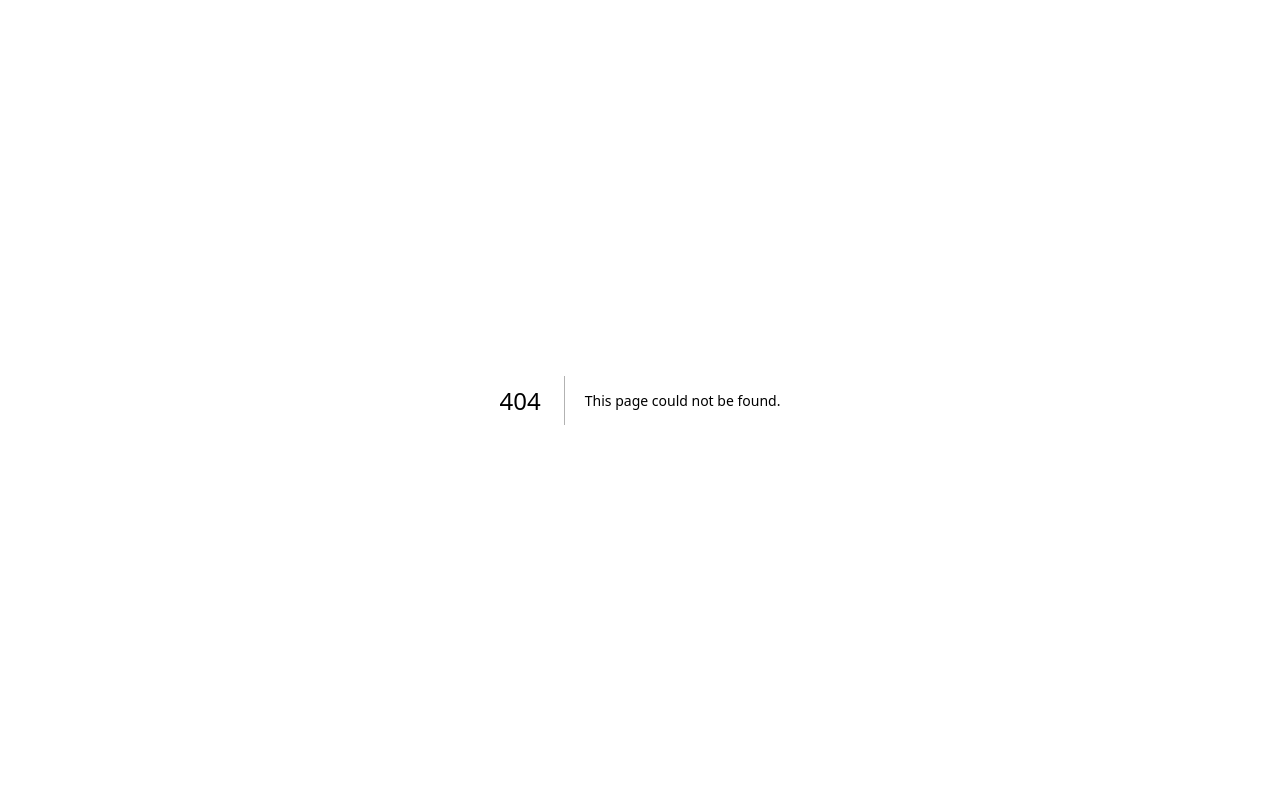
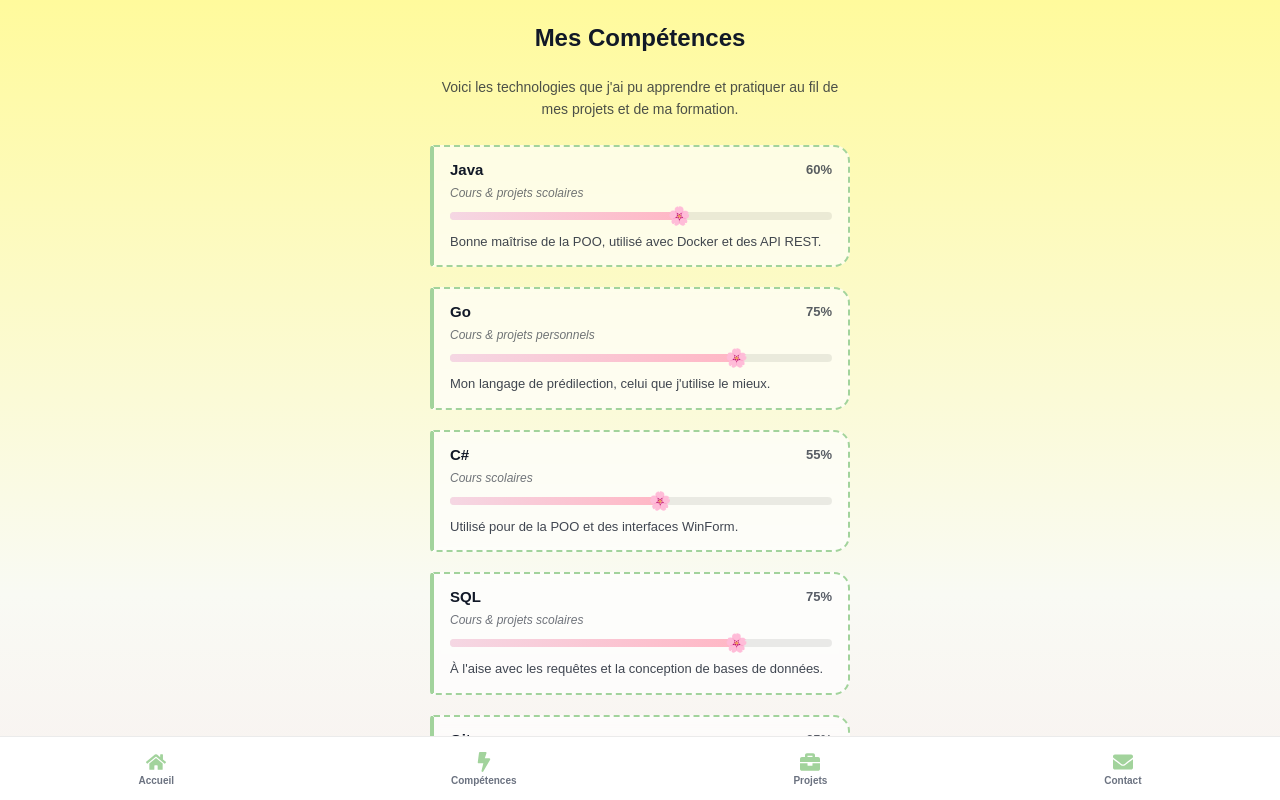
Before and after one commit to DELCUSEAllan/PortfolioSaisonAllan, a Next.js app in the folder portfolio-saisons/: page /competences in a window 1280 px wide. Before the commit this address had no page. Shown: the top 800 px of the page. Built offline with nearby package versions, Linux system fonts and the light colour scheme.

Commit message:
feat : Ajout de la page compétences avec barres de progression animées

```diff
--- /dev/null
+++ b/portfolio-saisons/src/app/competences/page.jsx
@@ -0,0 +1,52 @@
+// src/app/competences/page.jsx
+
+"use client";
+
+import BarreNavigation from "../components/BarreNavigation";
+import BarreCompetence from "../components/BarreCompetence";
+import { SAISONS } from "../config/couleursSaisons";
+import { COMPETENCES, INTRO_COMPETENCES } from "../config/competences";
+import { useSaison } from "../context/SaisonContext";
+import "../styles/competences/competences.css";
+
+export default function Competences() {
+  const { saisonActuelle } = useSaison();
+  const saison = SAISONS[saisonActuelle];
+
+  return (
+    <>
+      <main
+        className="competences-page"
+        style={{
+          background: `linear-gradient(180deg, ${saison.badgeFond} 0%, ${saison.fondPage} 40%, ${saison.boutonSecondaireFond} 100%)`,
+          color: saison.textePrincipal,
+        }}
+      >
+        <div className="competences-contenu">
+
+          <h1 className="competences-titre">Mes Compétences</h1>
+
+          <p className="competences-intro">{INTRO_COMPETENCES}</p>
+
+          <div className="competences-liste">
+            {COMPETENCES.map((competence) => (
+              <BarreCompetence
+                key={competence.id}
+                nom={competence.nom}
+                niveau={competence.niveau}
+                contexte={competence.contexte}
+                ressenti={competence.ressenti}
+              />
+            ))}
+          </div>
+
+        </div>
+      </main>
+
+      <BarreNavigation
+        couleurActive={saison.boutonPrincipalFond}
+        couleurTexte={saison.texteSecondaire}
+      />
+    </>
+  );
+}
--- /dev/null
+++ b/portfolio-saisons/src/app/components/BarreCompetence.jsx
@@ -0,0 +1,69 @@
+"use client";
+
+import { motion, useInView } from "framer-motion";
+import { useRef } from "react";
+import PropTypes from "prop-types";
+
+export default function BarreCompetence({ nom, niveau, contexte, ressenti }) {
+  const ref = useRef(null);
+  const estVisible = useInView(ref, { once: true, margin: "-50px" });
+
+  return (
+    <div className="barre-competence-bloc" ref={ref}>
+      <div className="barre-competence-entete">
+        <span className="barre-competence-nom">{nom}</span>
+        <span className="barre-competence-niveau">{niveau}%</span>
+      </div>
+
+      <div className="barre-competence-contexte">{contexte}</div>
+
+      <div className="barre-competence-piste">
+        <motion.div
+          className="barre-competence-remplissage"
+          initial={{ width: "0%" }}
+          animate={estVisible ? { width: `${niveau}%` } : { width: "0%" }}
+          transition={{ duration: 1.4, ease: "easeOut", delay: 0.2 }}
+        />
+
+        <motion.span
+            className="barre-competence-goutte"
+            initial={{ left: "0%", opacity: 1, scale: 1 }}
+            animate={estVisible
+                ? { left: `${niveau}%`, opacity: 0, scale: 0 }
+                : { left: "0%", opacity: 1, scale: 1 }
+            }
+            transition={{
+                left: { duration: 1.4, ease: "easeOut", delay: 0.2 },
+                opacity: { duration: 0.3, delay: 1.5 },
+                scale: { duration: 0.3, delay: 1.5 },
+            }}
+            style={{ translateY: "-50%", translateX: "-50%" }}
+            >
+            💧
+            </motion.span>
+
+            <motion.span
+            className="barre-competence-fleur"
+            initial={{ opacity: 0, scale: 0, left: `${niveau}%` }}
+            animate={estVisible
+                ? { opacity: 1, scale: 1, left: `${niveau}%` }
+                : { opacity: 0, scale: 0 }
+            }
+            transition={{ duration: 0.4, delay: 1.6 }}
+            style={{ translateY: "-50%", translateX: "-50%" }}
+            >
+            🌸
+        </motion.span>
+      </div>
+
+      <div className="barre-competence-ressenti">{ressenti}</div>
+    </div>
+  );
+}
+
+BarreCompetence.propTypes = {
+  nom: PropTypes.string,
+  niveau: PropTypes.number,
+  contexte: PropTypes.string,
+  ressenti: PropTypes.string,
+};
--- /dev/null
+++ b/portfolio-saisons/src/app/config/competences.js
@@ -0,0 +1,67 @@
+
+export const INTRO_COMPETENCES = "Voici les technologies que j'ai pu apprendre et pratiquer au fil de mes projets et de ma formation.";
+export const COMPETENCES = [
+  {
+    id: "java",
+    nom: "Java",
+    niveau: 60,
+    contexte: "Cours & projets scolaires",
+    ressenti: "Bonne maîtrise de la POO, utilisé avec Docker et des API REST.",
+  },
+  {
+    id: "go",
+    nom: "Go",
+    niveau: 75,
+    contexte: "Cours & projets personnels",
+    ressenti: "Mon langage de prédilection, celui que j'utilise le mieux.",
+  },
+  {
+    id: "csharp",
+    nom: "C#",
+    niveau: 55,
+    contexte: "Cours scolaires",
+    ressenti: "Utilisé pour de la POO et des interfaces WinForm.",
+  },
+  {
+    id: "sql",
+    nom: "SQL",
+    niveau: 75,
+    contexte: "Cours & projets scolaires",
+    ressenti: "À l'aise avec les requêtes et la conception de bases de données.",
+  },
+  {
+    id: "git",
+    nom: "Git",
+    niveau: 65,
+    contexte: "Utilisé quotidiennement",
+    ressenti: "Je maintiens des repos propres et utilise Git régulièrement.",
+  },
+  {
+    id: "react",
+    nom: "React",
+    niveau: 50,
+    contexte: "Autoapprentissage",
+    ressenti: "En cours d'apprentissage, je progresse vite.",
+  },
+  {
+    id: "nextjs",
+    nom: "Next.js",
+    niveau: 50,
+    contexte: "Autoapprentissage",
+    ressenti: "Découvert via ce projet, je monte en compétences.",
+  },
+  {
+    id: "html",
+    nom: "HTML",
+    niveau: 60,
+    contexte: "TechnoBoost & autoapprentissage",
+    ressenti: "Je comprends vite et m'adapte facilement.",
+  },
+  {
+    id: "css",
+    nom: "CSS",
+    niveau: 60,
+    contexte: "TechnoBoost & autoapprentissage",
+    ressenti: "Je comprends vite et m'adapte facilement.",
+  },
+];
--- /dev/null
+++ b/portfolio-saisons/src/app/context/SaisonContext.jsx
@@ -0,0 +1,33 @@
+"use client";
+
+import { createContext, useContext, useState, useMemo } from "react";
+import { determinerSaisonParDate } from "../utils/saisons";
+import PropTypes from "prop-types";
+
+const saisonAutoParDate = determinerSaisonParDate(new Date());
+const SaisonContext = createContext(null);
+
+export function SaisonProvider({ children }) {
+  const [saisonSelectionnee, setSaisonSelectionnee] = useState("auto");
+  const saisonActuelle = saisonSelectionnee === "auto" ? saisonAutoParDate : saisonSelectionnee;
+
+  const valeur = useMemo(() => ({
+    saisonSelectionnee,
+    setSaisonSelectionnee,
+    saisonActuelle,
+  }), [saisonSelectionnee, saisonActuelle]);
+
+  return (
+    <SaisonContext.Provider value={valeur}>
+      {children}
+    </SaisonContext.Provider>
+  );
+}
+
+SaisonProvider.propTypes = {
+  children: PropTypes.node,
+};
+
+export function useSaison() {
+  return useContext(SaisonContext);
+}
--- a/portfolio-saisons/src/app/globals.css
+++ b/portfolio-saisons/src/app/globals.css
@@ -11,3 +11,4 @@
 @import "./styles/accueil/etiquettes.css";
 @import "./styles/accueil/boutons.css";
 @import "./styles/accueil/sakura.css";
+@import "./styles/competences/competences.css";
--- a/portfolio-saisons/src/app/layout.js
+++ b/portfolio-saisons/src/app/layout.js
@@ -3,6 +3,9 @@ import "./globals.css";
 
 
 import PropTypes from "prop-types";
+
+import { SaisonProvider } from "./context/SaisonContext";
+
 
 RootLayout.propTypes = {
   children: PropTypes.node,
@@ -25,8 +28,12 @@ export const metadata = {
 
 export default function RootLayout({ children }) {
   return (
-    <html lang="en" className={`${geistSans.variable} ${geistMono.variable}`}>
-      <body>{children}</body>
+    <html lang="fr" suppressHydrationWarning>
+      <body suppressHydrationWarning>
+        <SaisonProvider>
+          {children}
+        </SaisonProvider>
+      </body>
     </html>
   );
 }
--- a/portfolio-saisons/src/app/page.jsx
+++ b/portfolio-saisons/src/app/page.jsx
@@ -12,13 +12,13 @@ import BoutonPrincipal from "./components/BoutonPrincipal";
 import BoutonAction from "./components/BoutonAction";
 import SectionPresentation from "./components/SectionPresentation";
 import CanvasSakura from "./components/CanvasSakura";
+import { useSaison } from "./context/SaisonContext";
 
 const saisonAutoParDate = determinerSaisonParDate(new Date());
 
 export default function Accueil() {
-  const [saisonSelectionnee, setSaisonSelectionnee] = React.useState("auto");
-  const saisonActuelle = saisonSelectionnee === "auto" ? saisonAutoParDate : saisonSelectionnee;
-  const saison = SAISONS[saisonActuelle];
+    const { saisonSelectionnee, setSaisonSelectionnee, saisonActuelle } = useSaison();
+    const saison = SAISONS[saisonActuelle];
 
   return (
     <>
--- /dev/null
+++ b/portfolio-saisons/src/app/styles/competences/competences.css
@@ -0,0 +1,114 @@
+/* =====================
+   PAGE COMPÉTENCES
+   ===================== */
+
+.competences-page {
+  min-height: 100vh;
+  padding: 24px 16px 80px;
+  box-sizing: border-box;
+}
+
+.competences-contenu {
+  width: 100%;
+  max-width: 420px;
+  margin: 0 auto;
+}
+
+.competences-titre {
+  font-size: 24px;
+  font-weight: 700;
+  margin-bottom: 24px;
+  text-align: center;
+}
+
+.competences-liste {
+  display: flex;
+  flex-direction: column;
+  gap: 20px;
+}
+
+/* Bloc compétence */
+
+.barre-competence-bloc {
+  background-color: rgba(255, 255, 255, 0.65);
+  border-radius: 16px;
+  padding: 14px 16px;
+  display: flex;
+  flex-direction: column;
+  gap: 8px;
+  backdrop-filter: blur(4px);
+  border: 2px dashed #A2D39C;
+  border-left: 4px solid #A2D39C;
+  border-top-left-radius: 4px;
+  border-bottom-left-radius: 4px;
+}
+
+.barre-competence-entete {
+  display: flex;
+  justify-content: space-between;
+  align-items: center;
+}
+
+.barre-competence-nom {
+  font-size: 15px;
+  font-weight: 700;
+}
+
+.barre-competence-niveau {
+  font-size: 13px;
+  font-weight: 600;
+  opacity: 0.7;
+}
+
+.barre-competence-contexte {
+  font-size: 12px;
+  opacity: 0.6;
+  font-style: italic;
+}
+
+.barre-competence-piste {
+  position: relative;
+  height: 8px;
+  background-color: rgba(0, 0, 0, 0.08);
+  border-radius: 999px;
+  margin: 4px 0;
+}
+
+.barre-competence-remplissage {
+  position: absolute;
+  top: 0;
+  left: 0;
+  height: 100%;
+  border-radius: 999px;
+  background: linear-gradient(90deg, #F5D7E3, #FFB7C5);
+}
+
+.barre-competence-goutte {
+  position: absolute;
+  top: 50%;
+  font-size: 16px;
+  line-height: 1;
+  z-index: 2;
+}
+
+.barre-competence-fleur {
+  position: absolute;
+  top: 50%;
+  font-size: 18px;
+  line-height: 1;
+  z-index: 3;
+}
+
+.barre-competence-ressenti {
+  font-size: 13px;
+  line-height: 1.5;
+  opacity: 0.8;
+}
+
+.competences-intro {
+  font-size: 14px;
+  line-height: 1.6;
+  opacity: 0.75;
+  text-align: center;
+  margin-bottom: 24px;
+}
```
